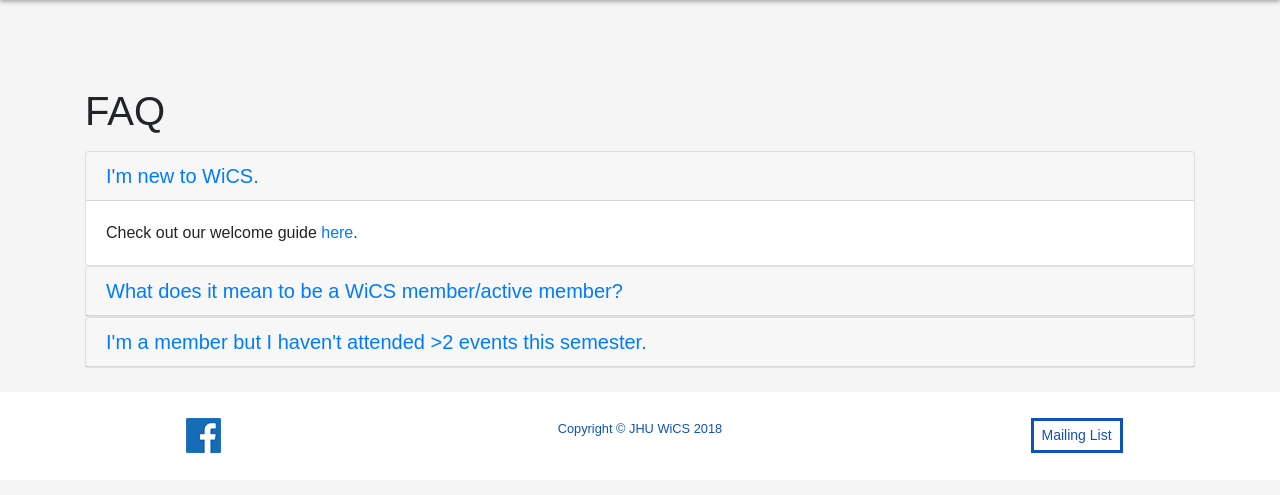
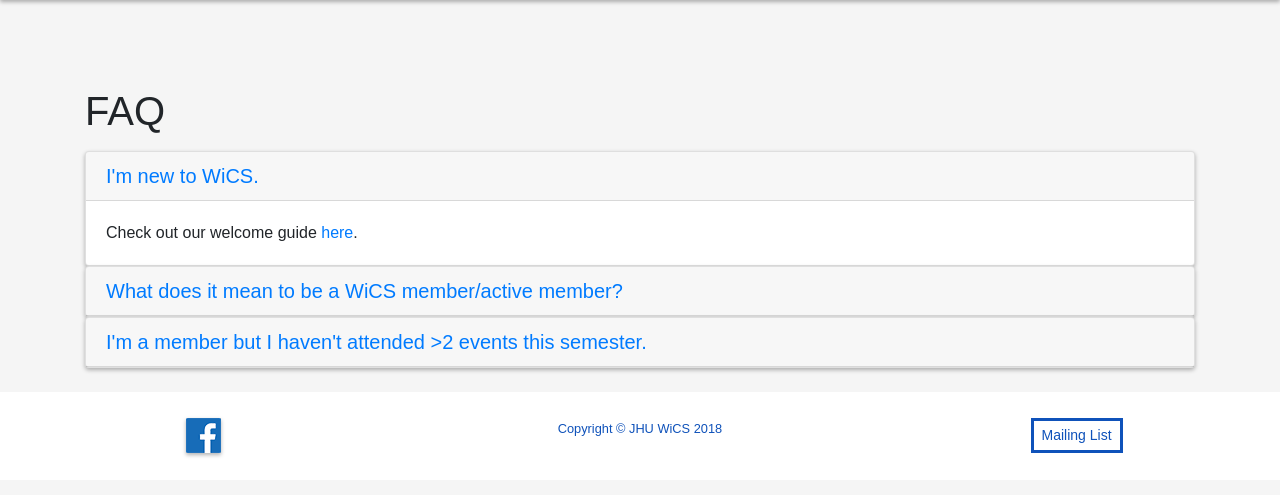
Before and after one commit to WiCSJHU/wicsjhu.github.io, a PHP site: page /faq.html in a window 1280 px wide. Shown: the part 65-560 px from the top of the page. Run offline with PHP 8.4, Linux system fonts and the light colour scheme; some web fonts are replaced.

Commit message:
added new box shadows and makes the website pop more

```diff
--- a/css/modern-business.css
+++ b/css/modern-business.css
@@ -9,6 +9,12 @@ body {
   padding-top: 54px;
   background-color: rgba(245,245,245,1);
   font-family: 'Chivo', sans-serif;
+}
+
+.card {
+    -webkit-box-shadow: 0 2px 4px -6px #999;
+    -moz-box-shadow: 0 2px 4px -6px #999;
+    box-shadow: 0px 2px 4px rgba(0, 0, 0, 0.3);
 }
 
 html {
@@ -75,6 +81,9 @@ margin: 2px;
 }
 .iconhover{
  transition: transform .2s;
+ -webkit-box-shadow: 0 2px 4px -6px #999;
+    -moz-box-shadow: 0 2px 4px -6px #999;
+    box-shadow: 0px 2px 4px rgba(0, 0, 0, 0.3);
 }
 .iconhover:hover{
 transform:scale(1.1);
```
Also changed, not shown: css/heroic-features.css (+15 -0 lines).
